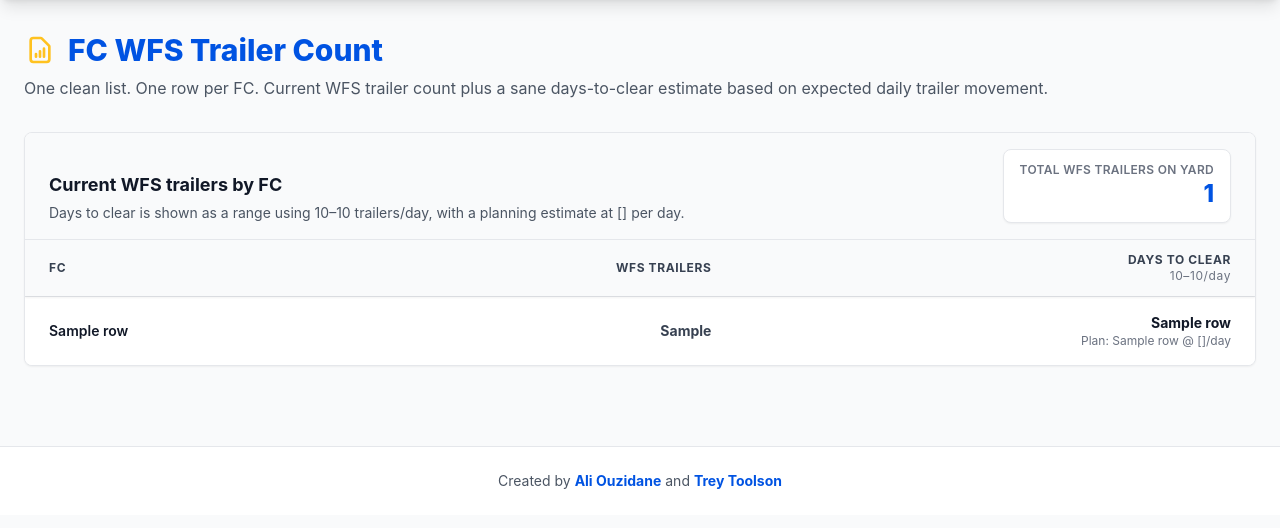
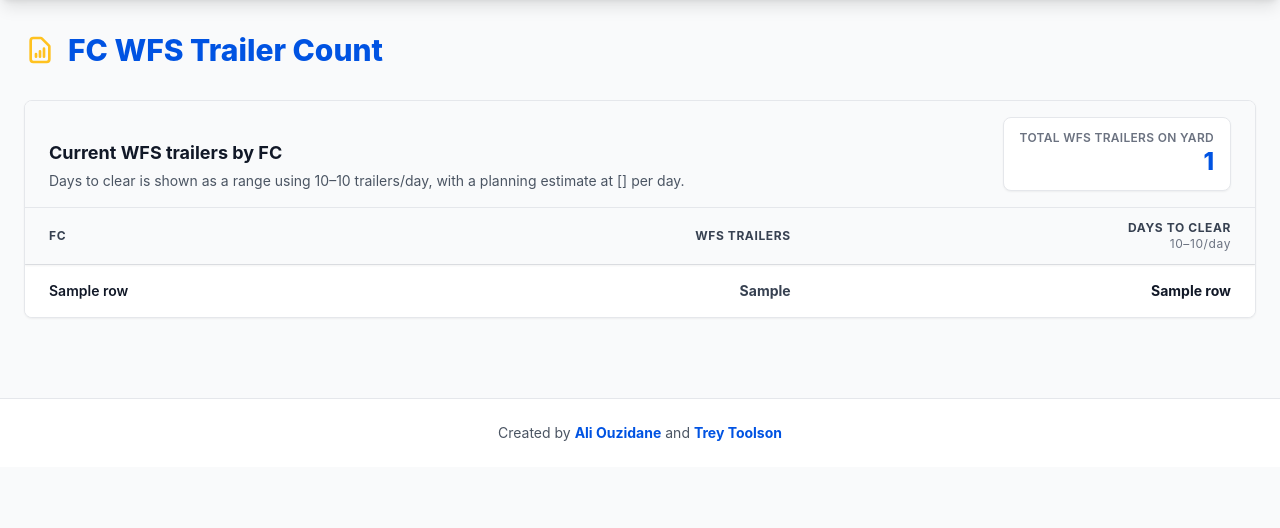
Before and after one commit to treytoolson-lgtm/wfs-po-flip-tool, a FastAPI app: template app/templates/fc_capacity.html in a window 1280 px wide. Shown: the part 76-604 px from the top of the page. Run offline with FastAPI, Linux system fonts and the light colour scheme; the template is opened without the code that fills it: most values are stand-ins (such as "Sample title", 1, 10 or a date in 2020); some libraries are stand-ins or nearby versions.

Commit message:
Simplify FC capacity display

```diff
--- a/app/templates/fc_capacity.html
+++ b/app/templates/fc_capacity.html
@@ -10,7 +10,6 @@
         </svg>
         FC WFS Trailer Count
     </h1>
-    <p class="text-gray-600 mt-2">One clean list. One row per FC. Current WFS trailer count plus a sane days-to-clear estimate based on expected daily trailer movement.</p>
 </div>
 
 {% if capacity_data %}
--- a/app/templates/partials/fc_capacity_table.html
+++ b/app/templates/partials/fc_capacity_table.html
@@ -33,9 +33,8 @@
                 <td class="px-6 py-4 whitespace-nowrap text-right font-bold {% if row.wfs_trailers >= 15 %}text-walmart-blue{% else %}text-gray-700{% endif %}">
                     {{ row.wfs_trailers }}
                 </td>
-                <td class="px-6 py-4 whitespace-nowrap text-right">
-                    <div class="font-bold text-gray-900">{{ row.days_to_clear_range_label }}</div>
-                    <div class="text-xs text-gray-500">Plan: {{ row.days_to_clear_planning_label }} @ {{ planning_throughput }}/day</div>
+                <td class="px-6 py-4 whitespace-nowrap text-right font-bold text-gray-900">
+                    {{ row.days_to_clear_range_label }}
                 </td>
             </tr>
             {% endfor %}
```
